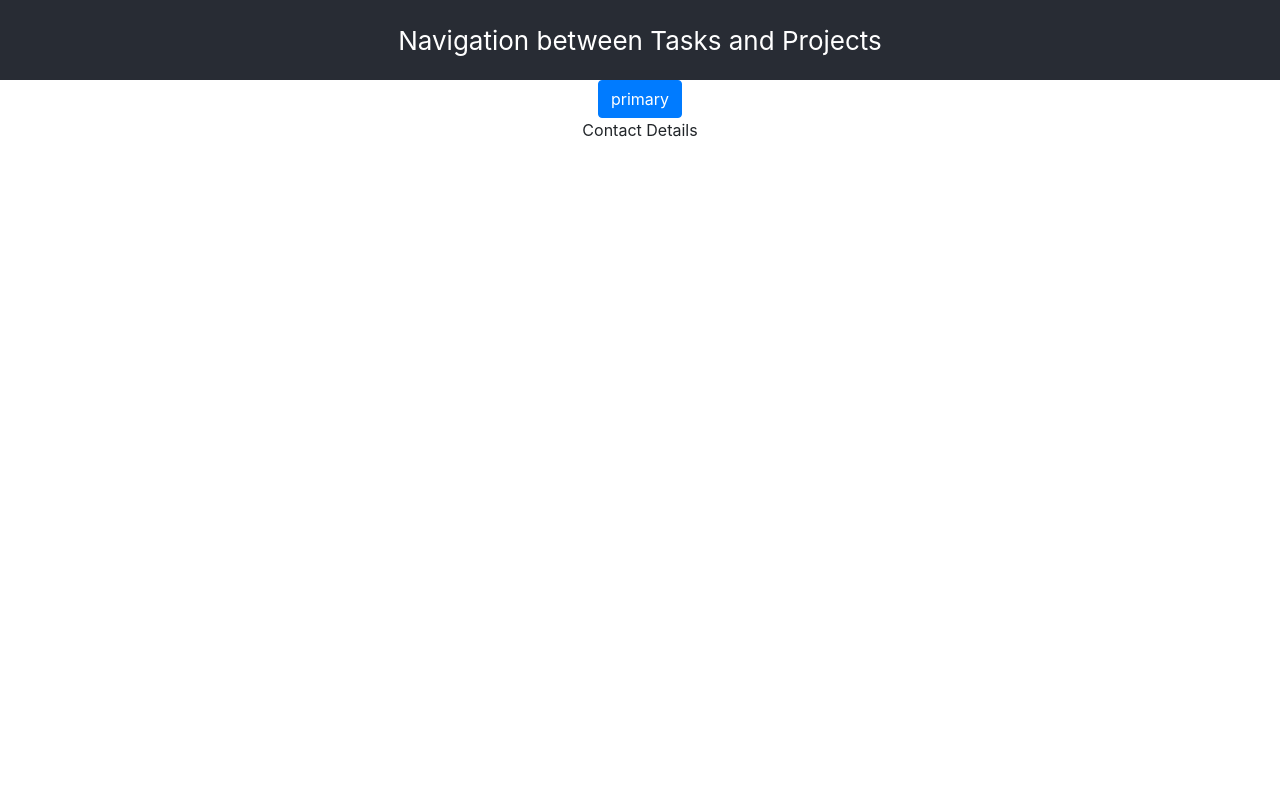
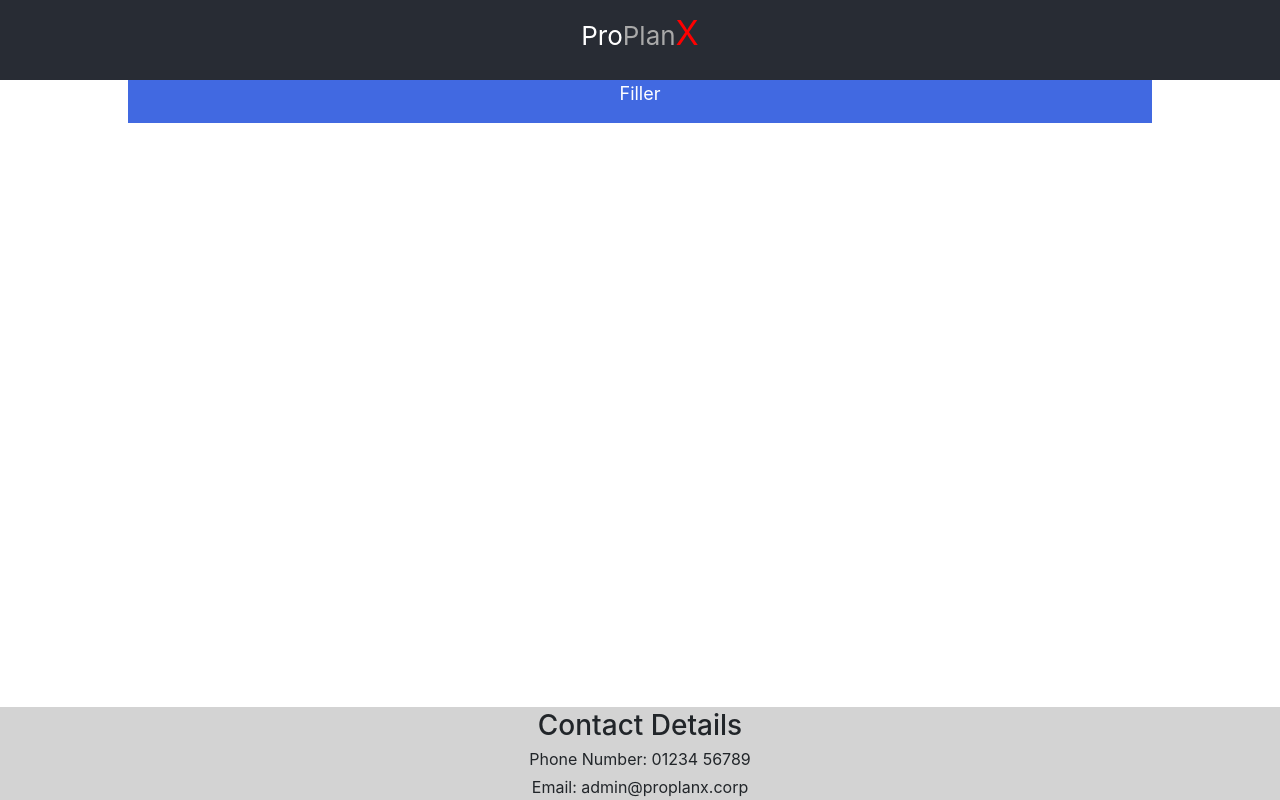
Before and after one commit to KeyWarden/Project-5-Productivity-Planner, a React (Create React App) app: page / in a window 1280 px wide. Built offline with nearby package versions, Linux system fonts and the light colour scheme.

Commit message:
add basic styling + filler content

```diff
--- a/src/App.css
+++ b/src/App.css
@@ -1,16 +1,7 @@
 .App {
   text-align: center;
-}
-
-.App-logo {
-  height: 40vmin;
-  pointer-events: none;
-}
-
-@media (prefers-reduced-motion: no-preference) {
-  .App-logo {
-    animation: App-logo-spin infinite 20s linear;
-  }
+  background-color: white;
+  height: max-content;
 }
 
 .App-header {
@@ -22,6 +13,50 @@
   justify-content: center;
   font-size: calc(10px + 2vmin);
   color: white;
+}
+
+.App-footer {
+  background-color: lightgray;
+  min-height: 5vh;
+  display: flex;
+  flex-direction: column;
+  align-items: center;
+  justify-content: center;
+  position: absolute;
+  width: 100%;
+  bottom: 0px;
+}
+
+.App-content {
+  background-color: royalblue;
+  display: flex;
+  flex-direction: column;
+  align-items: center;
+  justify-content: center;
+  width: 80%;
+  margin-left: 10%;
+  margin-right: 10%;
+  font-size: calc(10px + 1vmin);
+  color: white;
+}
+
+.App-footer > p {
+  margin-top: 3px;
+  margin-bottom: 1px;
+}
+
+.App-footer > h3 {
+  margin-top: 2px;
+  margin-bottom: 1px;
+}
+
+.Title2 {
+  color: darkgray;
+}
+
+.Title3 {
+  color: red;
+  font-size: calc(10px + 3vmin);
 }
 
 .App-link {
--- a/src/App.js
+++ b/src/App.js
@@ -1,15 +1,19 @@
-import Button from 'react-bootstrap/Button';
+// import Button from 'react-bootstrap/Button';
 import './App.css';
 
 function App() {
   return (
     <div className="App">
       <header className='App-header'>
-        Navigation between Tasks and Projects
+        <p>Pro<span className='Title2'>Plan</span><span className='Title3'>X</span></p>
       </header>
-      <Button variant="primary">primary</Button>
+      <div className='App-content'>
+        <p>Filler</p>
+      </div>
       <footer className='App-footer'>
-        Contact Details
+        <h3>Contact Details</h3>
+        <p>Phone Number: 01234 56789</p>
+        <p>Email: admin@proplanx.corp</p>
       </footer>
     </div>
   );
```
